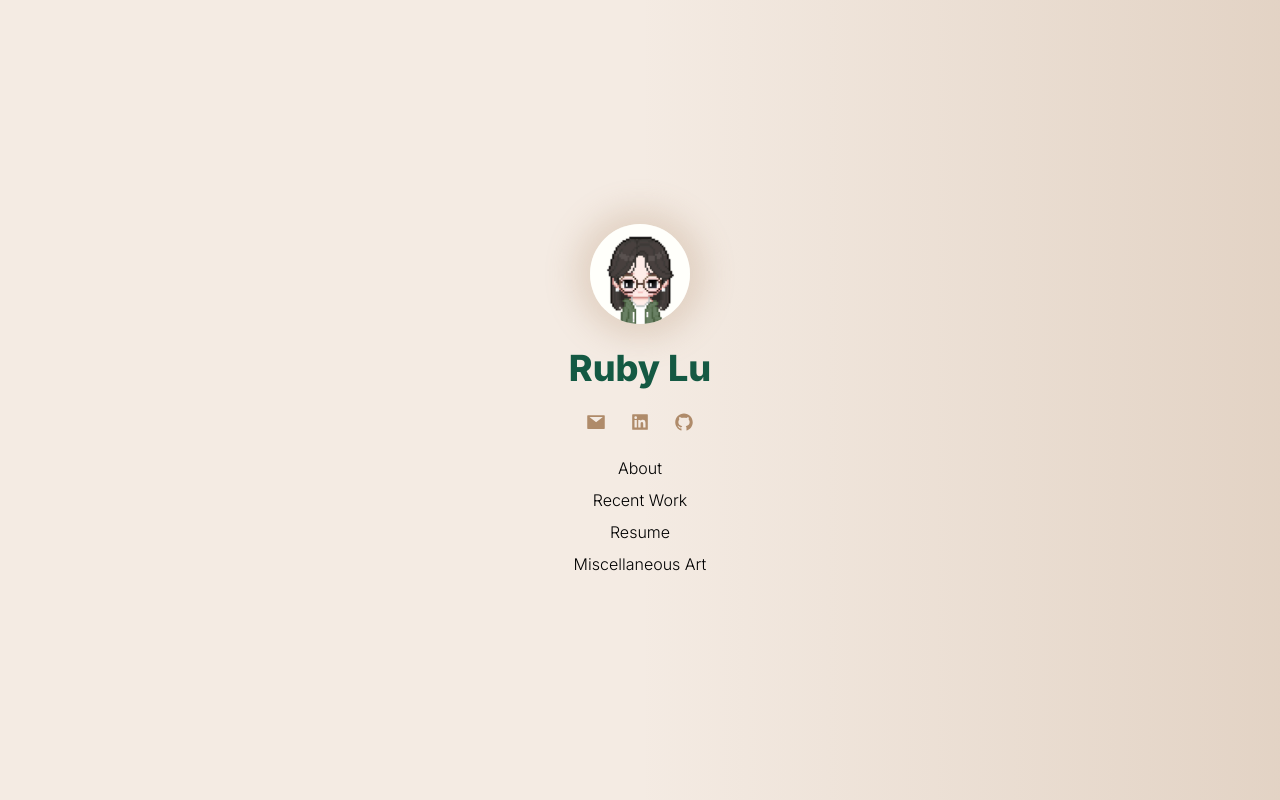
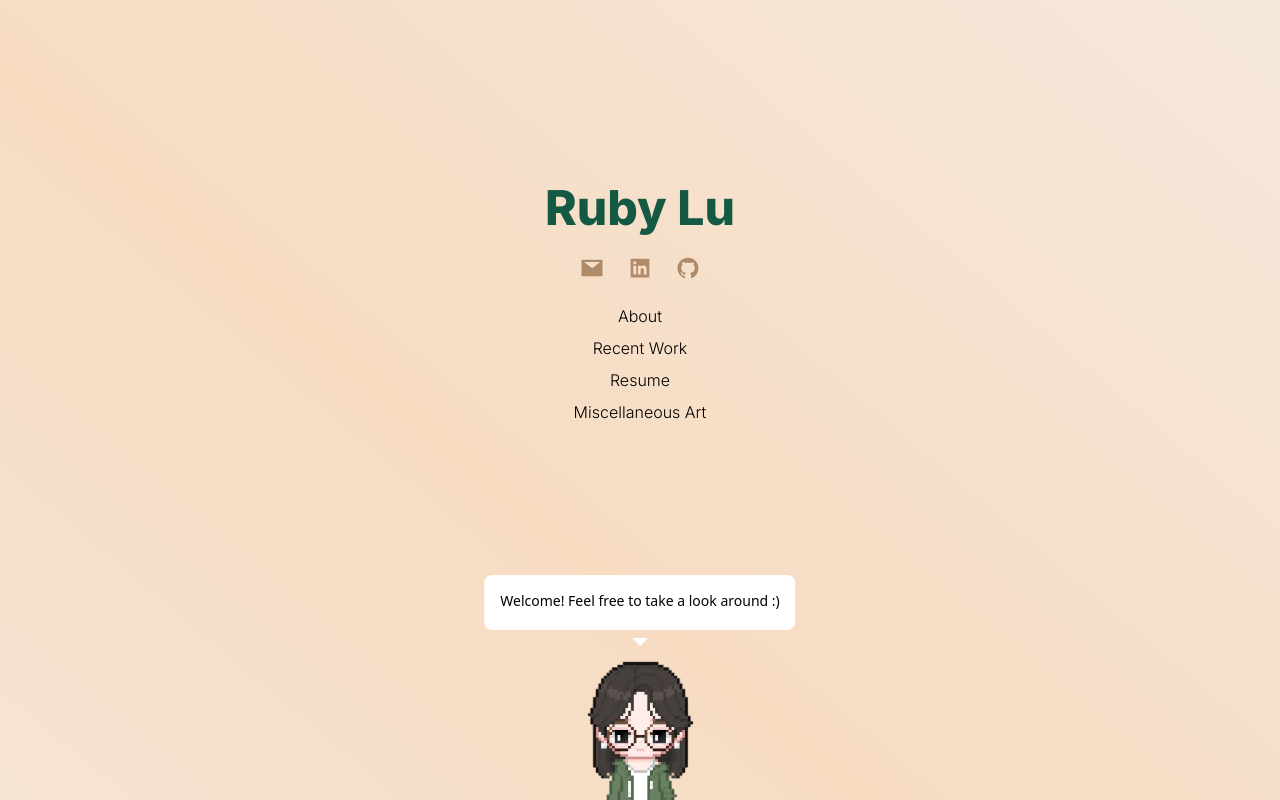
Before and after one commit to rubylu-05/personal-website, a Next.js app: page / in a window 1280 px wide. Shown: the top 800 px of the page. Built offline with nearby package versions, Linux system fonts and the light colour scheme.

Commit message:
character + dialogue

```diff
--- a/src/app/layout.js
+++ b/src/app/layout.js
@@ -11,15 +11,35 @@ import { useState, useEffect } from 'react';
 export default function RootLayout({ children }) {
   const pathname = usePathname();
   const router = useRouter();
-  const [isSidebarVisible, setSidebarVisible] = useState(true);
+  const [isSidebarVisible, setSidebarVisible] = useState(pathname === '/');
+  const [displayText, setDisplayText] = useState('');
+  const [currentIndex, setCurrentIndex] = useState(0);
+
+  const messages = {
+    '/': "Welcome! Feel free to take a look around :)",
+    '/about': "A quick peek into my personal intersts and growth as a developer.",
+    '/work': "Recent projects that I've poured my curiosity into - they all taught me something new.",
+    '/misc': "Sometimes I draw, so here's a casual gallery if you're interested!"
+  };
+
+  const currentMessage = messages[pathname] || messages['/'];
 
   useEffect(() => {
-    if (pathname === '/') {
-      setSidebarVisible(true);
-    } else {
-      setSidebarVisible(false);
+    setSidebarVisible(pathname === '/');
+    setDisplayText('');
+    setCurrentIndex(0);
+  }, [pathname]);
+
+  useEffect(() => {
+    if (currentIndex < currentMessage.length) {
+      const timeout = setTimeout(() => {
+        setDisplayText(prev => prev + currentMessage[currentIndex]);
+        setCurrentIndex(prev => prev + 1);
+      }, 50);
+
+      return () => clearTimeout(timeout);
     }
-  }, [pathname]);
+  }, [currentIndex, currentMessage]);
 
   const handleLinkClick = (e, href) => {
     if (pathname === href) {
@@ -42,25 +62,23 @@ export default function RootLayout({ children }) {
       </head>
       <body className="bg-light text-black h-screen w-screen overflow-hidden">
         <div className="flex h-full">
-          {/* Sidebar */}
-          <aside className={`transition-all duration-700 ${isSidebarVisible ? 'w-full' : 'w-[30%]'} bg-light2 flex justify-center items-center px-6 py-6`} style={{
-            backgroundImage: 'linear-gradient(to right, rgba(0, 0, 0, 0) 50%, rgba(175,139,106,0.25) 100%)',
-            flexShrink: 0,
-          }}>
-            <div className="text-center">
-              <Image src="/images/pfp.png" alt="me" width={100} height={100}
-                className="mb-6 rounded-full mx-auto mb-4 shadow-[0_0_30px_15px_rgba(175,139,106,0.25)]"
-              />
-              <div className="text-4xl font-body font-extrabold text-primary mb-6">Ruby Lu</div>
+          <aside
+            className={`transition-all duration-700 ${isSidebarVisible ? 'w-full' : 'w-[30%]'} sidebar-gradient flex justify-center items-center px-6 py-6 relative`}
+            style={{
+              flexShrink: 0,
+            }}
+          >
+            <div className="text-center relative mb-48">
+              <div className="text-5xl font-body font-extrabold text-primary mb-6">Ruby Lu</div>
               <div className="flex justify-center gap-6 text-xl mb-6">
                 <a href="mailto:r25lu@uwaterloo.ca" rel="noopener noreferrer">
-                  <AiFillMail className="text-secondary hover:text-primary" />
+                  <AiFillMail className="text-secondary hover:text-primary text-2xl" />
                 </a>
                 <a href="https://www.linkedin.com/in/ruby-lu/" target="_blank" rel="noopener noreferrer">
-                  <AiFillLinkedin className="text-secondary hover:text-primary" />
+                  <AiFillLinkedin className="text-secondary hover:text-primary text-2xl" />
                 </a>
                 <a href="https://github.com/ruby-lu-05" target="_blank" rel="noopener noreferrer">
-                  <AiFillGithub className="text-secondary hover:text-primary" />
+                  <AiFillGithub className="text-secondary hover:text-primary text-2xl" />
                 </a>
               </div>
               <nav className="text-black text-base font-light font-body space-y-2">
@@ -94,6 +112,25 @@ export default function RootLayout({ children }) {
                 </Link>
               </nav>
             </div>
+
+            <div className="absolute bottom-0 left-1/2 transform -translate-x-1/2">
+              <div className="relative -top-5 mx-auto">
+                <div className="bg-white rounded-lg p-4 text-sm text-black whitespace-pre-line text-center min-h-[55px]">
+                  {displayText}
+                </div>
+                <div className="absolute -bottom-4 left-1/2 transform -translate-x-1/2 w-0 h-0
+      border-l-8 border-r-8 border-t-8 border-l-transparent border-r-transparent border-t-white">
+                </div>
+              </div>
+
+              <Image
+                src="/images/me.png"
+                alt="me"
+                width={150}
+                height={150}
+                className="mx-auto"
+              />
+            </div>
           </aside>
 
           {/* Main content area */}
--- a/src/styles/globals.css
+++ b/src/styles/globals.css
@@ -33,3 +33,22 @@
 .transition-transform {
   transition: transform 0.5s ease-in-out;
 }
+
+@keyframes gradient-animation {
+  0% {
+    background-position: 0% 50%;
+  }
+  50% {
+    background-position: 100% 50%;
+  }
+  100% {
+    background-position: 0% 50%;
+  }
+}
+
+.sidebar-gradient {
+  background: linear-gradient(220deg, #f5f5ef, #f4ebe3, #f7dcc2, #f4ebe3);
+  background-size: 240% 240%;
+  animation: gradient-animation 7s ease infinite;
+  transition: all 0.7s ease;
+}
```
Also changed, not shown: public/images/me.png (added).
